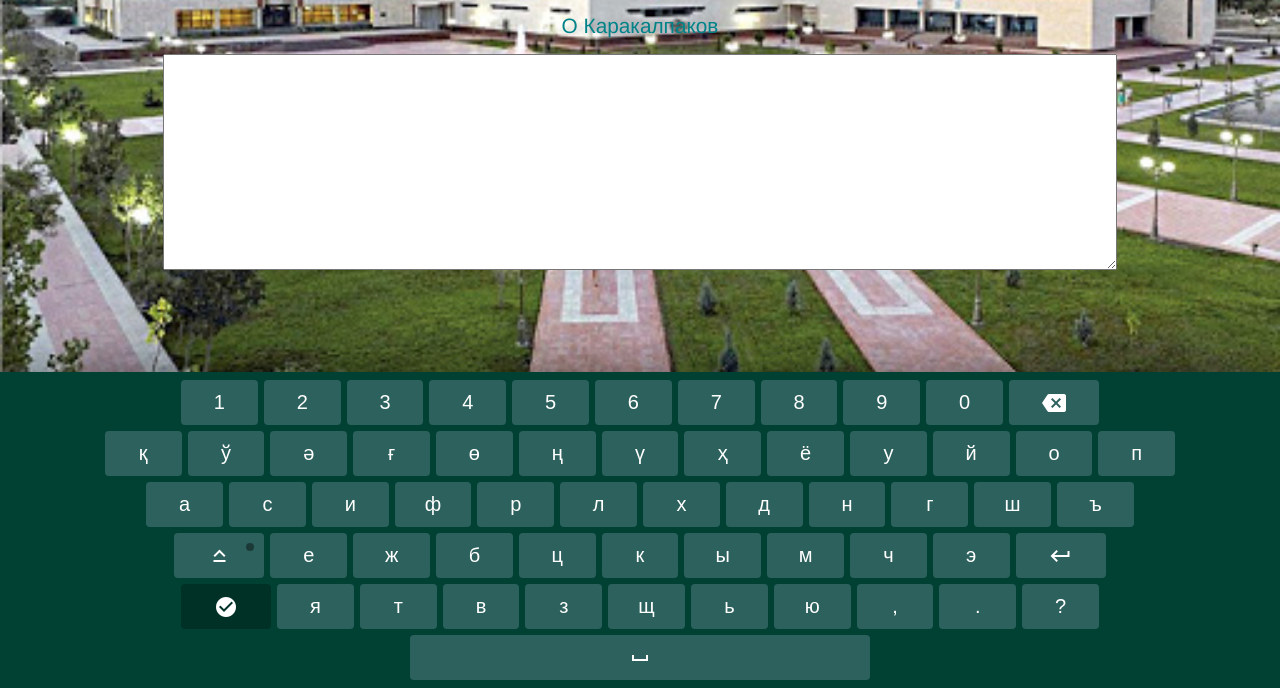
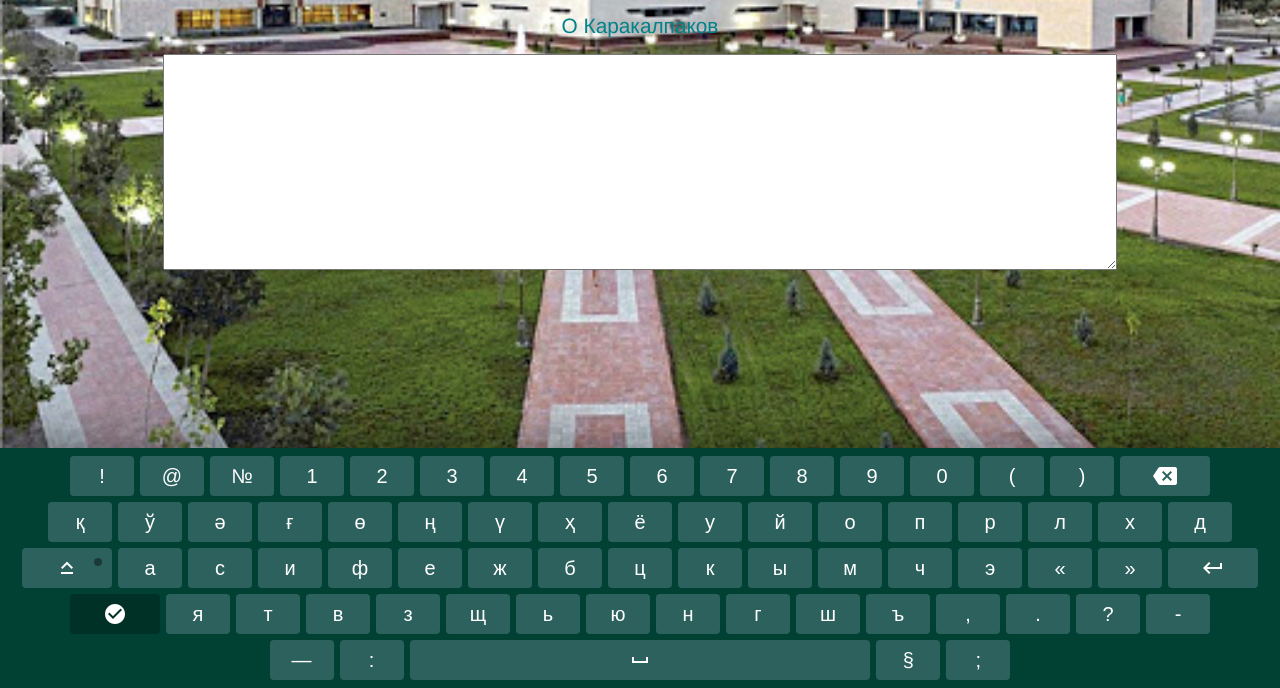
Before and after one commit to rebintex/karakalpak-keyboard, a plain HTML site: page index.html in a window 1280 px wide. Shown: the part 112-800 px from the top of the page. Drawn offline with Linux system fonts and the light colour scheme.

Commit message:
New keys are added

```diff
--- a/script.js
+++ b/script.js
@@ -44,12 +44,11 @@ const Keyboard = {
     _createKeys() {
         const fragment = document.createDocumentFragment();
         const keyLayout = [
-            "1", "2", "3", "4", "5", "6", "7", "8", "9", "0", "backspace",
-            "қ", "ў", "ә", "ғ", "ө","ң", "ү", "ҳ","ё", "у", "й", "о", "п",
-            "а", "с", "и", "ф", "р", "л", "x","д", "н", "г", "ш", "ъ",
-            "caps", "е", "ж", "б", "ц", "к", "ы", "м", "ч", "э", "enter",
-            "done", "я", "т", "в", "з", "щ", "ь", "ю", ",", ".", "?",
-            "space"
+            "!", "@", "№","1", "2", "3", "4", "5", "6", "7", "8", "9", "0", "(", ")", "backspace",
+            "қ", "ў", "ә", "ғ", "ө","ң", "ү", "ҳ","ё", "у", "й", "о", "п", "р", "л", "x" ,"д",
+            "caps", "а", "с", "и", "ф", "е", "ж", "б", "ц", "к", "ы", "м", "ч", "э", "«", "»", "enter",
+            "done", "я", "т", "в", "з", "щ", "ь", "ю", "н", "г", "ш", "ъ",",", ".", "?", "-",
+            "—", ":", "space", "§", ";"
         ];
         //Creating HTML for icon
         const createIconHTML = (icon_name) => {
@@ -58,7 +57,7 @@ const Keyboard = {
 
         keyLayout.forEach(key => {
             const keyElement = document.createElement('button');
-            const insertLineBreak = ['backspace', 'п', 'ъ', 'enter', '?'].indexOf(key) !== -1;
+            const insertLineBreak = ['backspace', 'д', 'enter', "-"].indexOf(key) !== -1;
 
             //Adding attributes/classes
             keyElement.setAttribute('type', 'button');
--- a/style.css
+++ b/style.css
@@ -47,8 +47,8 @@ body {
 }
 
 .keyboard__key {
-    height: 45px;
-    width: 6%;
+    height: 40px;
+    width: 5%;
     max-width: 90px;
     border-radius: 4px;
     margin: 3px;
```
